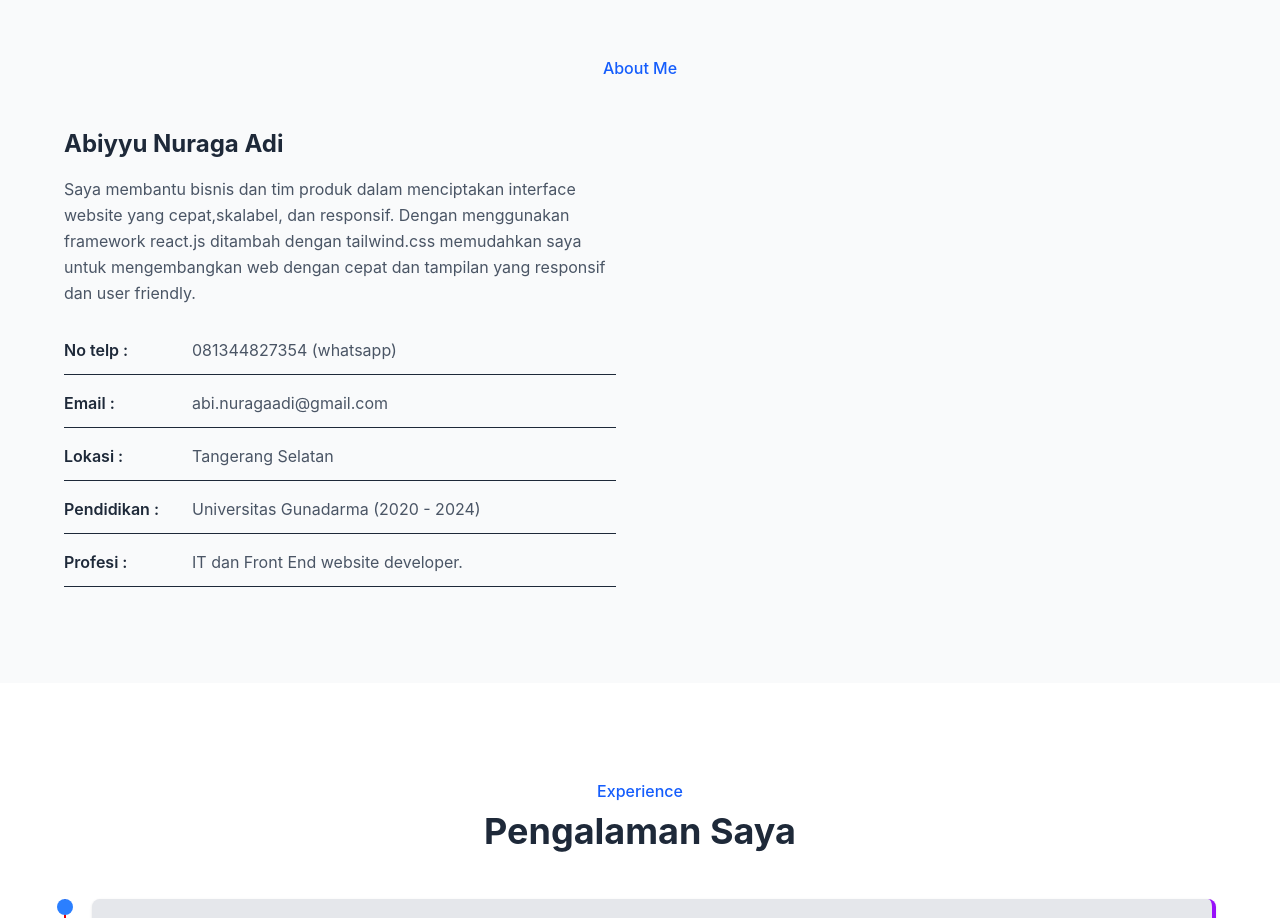
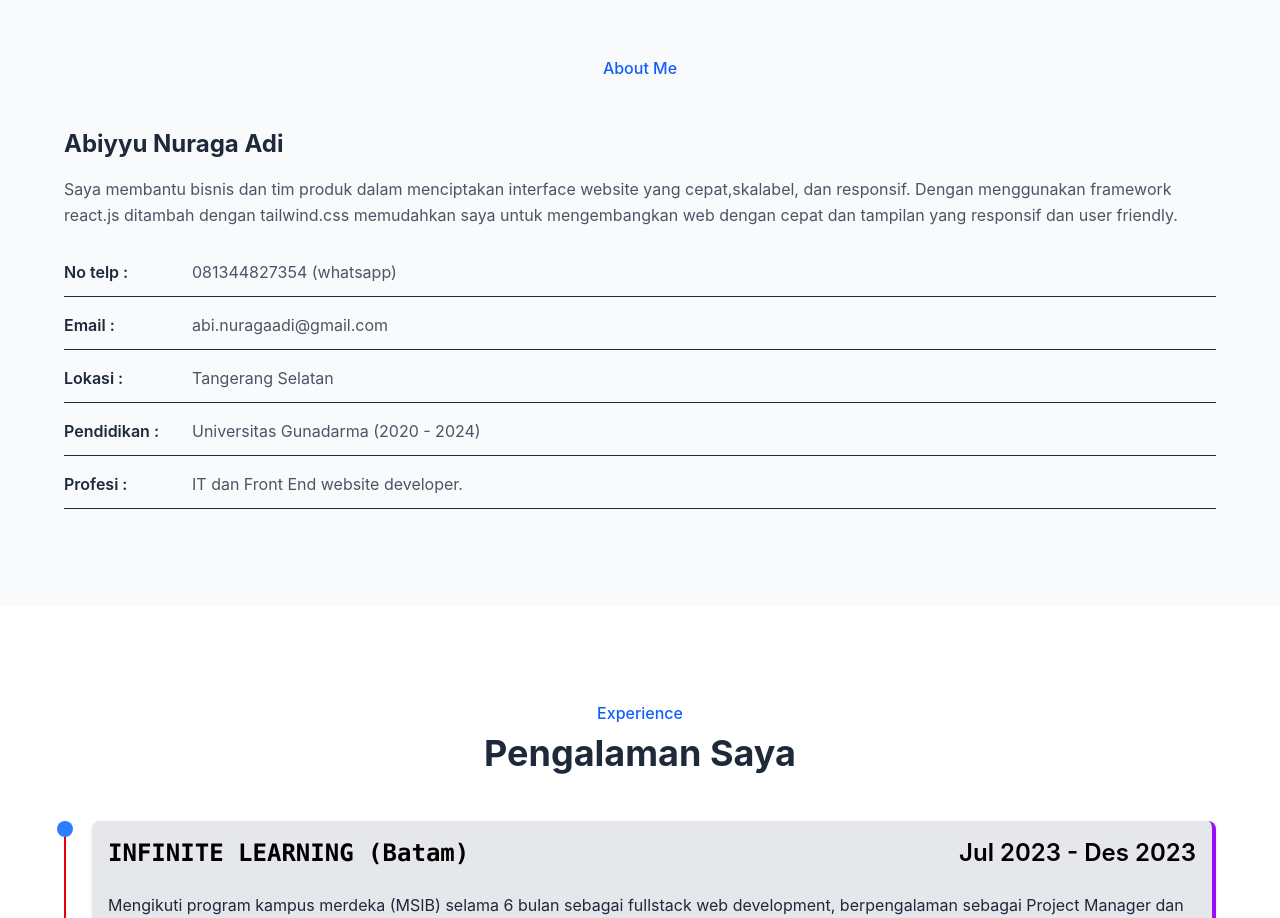
Before and after one commit to abinuraga/portfolio, a React app: page / in a window 1280 px wide. Shown: the part 840-1758 px from the top of the page. Built offline with nearby package versions, Linux system fonts and the light colour scheme; the HTML template or start-up script is replaced by a standard one.

Commit message:
perbaikan halaman dan config

```diff
--- a/src/Home.jsx
+++ b/src/Home.jsx
@@ -95,7 +95,7 @@ function Home() {
 
                         </div>
 
-                        <div className="grid items-center gap-12 md:grid-cols-2">
+                        <div className="grid items-center gap-12 ">
 
 
 
--- a/vite.config.js
+++ b/vite.config.js
@@ -5,7 +5,6 @@ import tailwindcss  from "@tailwindcss/vite";
 // https://vite.dev/config/
 export default defineConfig({
   plugins: [react(),
-    tailwindcss(),
-  ],
+    tailwindcss()],
   base: '/portofolio/',
 })
```
